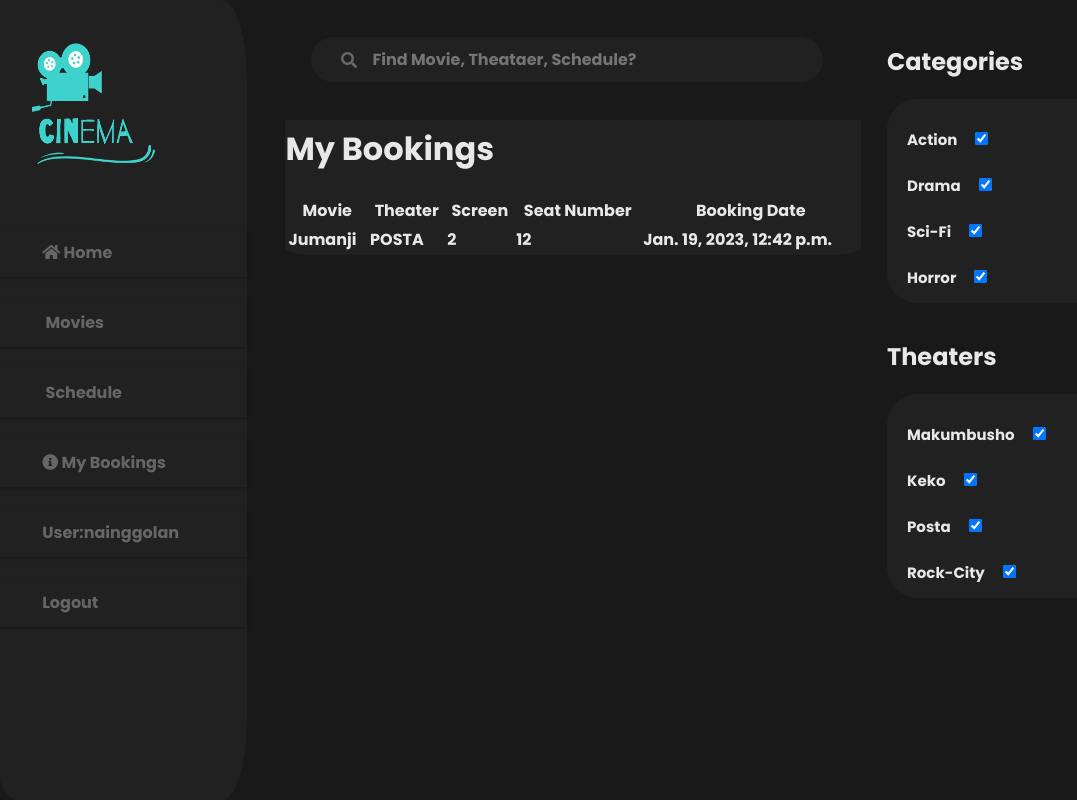
After one commit to naingolan/movies, a Django app: page /landofcinema/view_bookings/ in a window 1280 px wide. The commit adds this page. Shown: the whole page, without its empty margins (9-1086 px from the left). Run offline with Django 4.2, Linux system fonts and the light colour scheme; a user stored in the database is signed in; data comes from the database, SQL or seed files in the repository; both versions use the stored data as it was after the commit; some libraries are stand-ins or nearby versions.

```diff
--- a/landofcinema/models.py
+++ b/landofcinema/models.py
@@ -64,3 +64,22 @@
 
     def __str__(self):
         return f"{self.booking} - {self.amount} - {self.payment_date} - {self.status}"
+
+
+#This is for adding employee
+from django.db import models
+from django.contrib.auth.models import User
+
+class UserProfile(models.Model):
+    user = models.OneToOneField(User, on_delete=models.CASCADE)
+    is_employee = models.BooleanField(default=False)
+
+
+from django.db.models.signals import post_save
+from django.dispatch import receiver
+from .models import UserProfile
+
+@receiver(post_save, sender=User)
+def create_user_profile(sender, instance, created, **kwargs):
+    if created:
+        UserProfile.objects.create(user=instance)
--- a/landofcinema/templates/base_generic.html
+++ b/landofcinema/templates/base_generic.html
@@ -27,7 +27,7 @@
                 </li>
                 <li>
                     <i class="fa fa-info-circle" aria-hidden="true"></i>
-                    <a href="#">Info</a>
+                    <a href="{% url 'view_bookings' %}">My Bookings</a>
                 </li>
                 {%if user.is_authenticated%}</li>
                 <li>User:{{user.get_username}}</li>
--- a/landofcinema/templates/schedule.html
+++ b/landofcinema/templates/schedule.html
@@ -10,8 +10,12 @@
     </a>
     {% endfor %}
   </div>
+
+{% for theater in theaters %}
+    <h2>{{ theater.name }}</h2>
     <div class="trending">
         {% for schedule in schedules %}
+        {% if schedule.screen.theater.name == theater.name %}
             <a href="#" class="movie">
                 <img src="{{schedule.movie.image_url}}" alt="{{schedule.movie.title}}">
                 <h3>{{schedule.movie.title}}</h3>
@@ -21,6 +25,8 @@
                 <h3>{{schedule.end_time}}</h3>
                 <a href="{% url 'book_seat' schedule.id %}">Book</a>
             </a>
+        {% endif %}
         {% endfor %}
     </div>
+{% endfor %}
 {% endblock %}
--- /dev/null
+++ b/landofcinema/templates/view_bookings.html
@@ -0,0 +1,23 @@
+{% extends 'base_generic.html' %}
+
+{% block content %}
+    <h1>My Bookings</h1>
+    <table>
+        <tr>
+            <th>Movie</th>
+            <th>Theater</th>
+            <th>Screen</th>
+            <th>Seat Number</th>
+            <th>Booking Date</th>
+        </tr>
+        {% for booking in bookings %}
+            <tr>
+                <td>{{ booking.movie.title }}</td>
+                <td>{{ booking.theater.name }}</td>
+                <td>{{ booking.screen.screen_number }}</td>
+                <td>{{ booking.seat_number }}</td>
+                <td>{{ booking.booking_date }}</td>
+            </tr>
+        {% endfor %}
+    </table>
+{% endblock %}
--- a/landofcinema/urls.py
+++ b/landofcinema/urls.py
@@ -9,17 +9,25 @@
     path('', views.index, name="index"),
 ]
 urlpatterns += [
+    #These are for the normal user
     path('book_seats/', views.book_seats, name='book_seats'),
     path('book_seats/<int:schedule_id>/', views.book_seats, name='book_seat'),
+    path('view_bookings/', views.view_bookings, name='view_bookings'),
 
-    path('add_schedule/', views.schedule_create, name='schedule'),
+
     path('schedules/', ScheduleListView.as_view(), name='schedule_list'),
     path('confirm_payment/', views.confirm_payment, name='confirm_payment'),
+    path('payment/', views.Payment, name='payment'),
     path('search/', views.search_schedules, name='search_schedules'),
-    path('payment/', views.Payment, name='payment'),
     path('create_showing_time/', views.create_showing_time, name='create_showing_time'),
+    path('view_schedule/',views.schedule_view, name='view_schedule'),
+
+
+    #These are for  the employee
+    path('add_schedule/', views.schedule_create, name='schedule'),
     path('add_movie/', views.add_movie, name='addmovies'),
-    path('view_schedule/',views.schedule_view, name='view_schedule'),
+
+    #This applies for both
     path('register/', views.register, name='register'),
 
 ]
--- a/landofcinema/views.py
+++ b/landofcinema/views.py
@@ -64,6 +64,10 @@
 from .forms import ScheduleForm
 
 def schedule_create(request):
+    if not request.user.is_authenticated:
+        return redirect('index')
+    if not request.user.groups.filter(name='employees').exists():
+        return redirect('index')
     if request.method == 'POST':
         form = ScheduleForm(request.POST)
         if form.is_valid():
@@ -72,6 +76,7 @@
     else:
         form = ScheduleForm()
     return render(request, 'add_schedule.html', {'form': form})
+
 
 
 #Viewing shedule
@@ -115,7 +120,7 @@
 
 
 
-    #This is  for movie, shcedules and theater search
+#This is  for movie, shcedules and theater search
 from .models import Schedule, Movie, Theater
 
 def search_schedules(request):
@@ -205,10 +210,12 @@
 
 #Adding new movie by the user
 from django.shortcuts import render, redirect
-from .models import Movie
 from .forms import MovieForm
+from django.contrib.auth.models import Group
 
 def add_movie(request):
+    if not request.user.groups.filter(name='Employee').exists():
+        return redirect('index')
     if request.method == 'POST':
         form = MovieForm(request.POST, request.FILES)
         if form.is_valid():
@@ -223,18 +230,23 @@
 from django.shortcuts import render
 from .models import Schedule, Theater, Movie, Screen
 
+# def schedule_view(request):
+#     schedules = Schedule.objects.all()
+#     theaters = Theater.objects.all()
+#     movies = Movie.objects.all()
+#     screens = Screen.objects.all()
+#     context = {
+#         'schedules': schedules,
+#         'theaters': theaters,
+#         'movies': movies,
+#         'screens': screens
+#     }
+#     return render(request, 'schedule.html', context)
+
 def schedule_view(request):
     schedules = Schedule.objects.all()
     theaters = Theater.objects.all()
-    movies = Movie.objects.all()
-    screens = Screen.objects.all()
-    context = {
-        'schedules': schedules,
-        'theaters': theaters,
-        'movies': movies,
-        'screens': screens
-    }
-    return render(request, 'schedule.html', context)
+    return render(request, 'schedule.html', {'schedules': schedules, 'theaters': theaters})
 
 
 #registering  new users
@@ -255,3 +267,16 @@
     else:
         form = UserCreationForm()
     return render(request, 'register.html', {'form': form})
+
+
+#checking user bookings
+from django.contrib.auth.decorators import login_required
+from django.shortcuts import render
+from .models import Booking
+@login_required
+def view_bookings(request):
+    if request.user.is_authenticated:
+        bookings = Booking.objects.filter(user=request.user)
+        return render(request, 'view_bookings.html', {'bookings': bookings})
+    else:
+        return redirect('login')
```
Also changed, not shown: db.sqlite3, landofcinema/apps.py (line endings or trailing spaces), landofcinema/migrations/0008_employee.py (added). Lines whose indentation alone changed are shown as unchanged.
